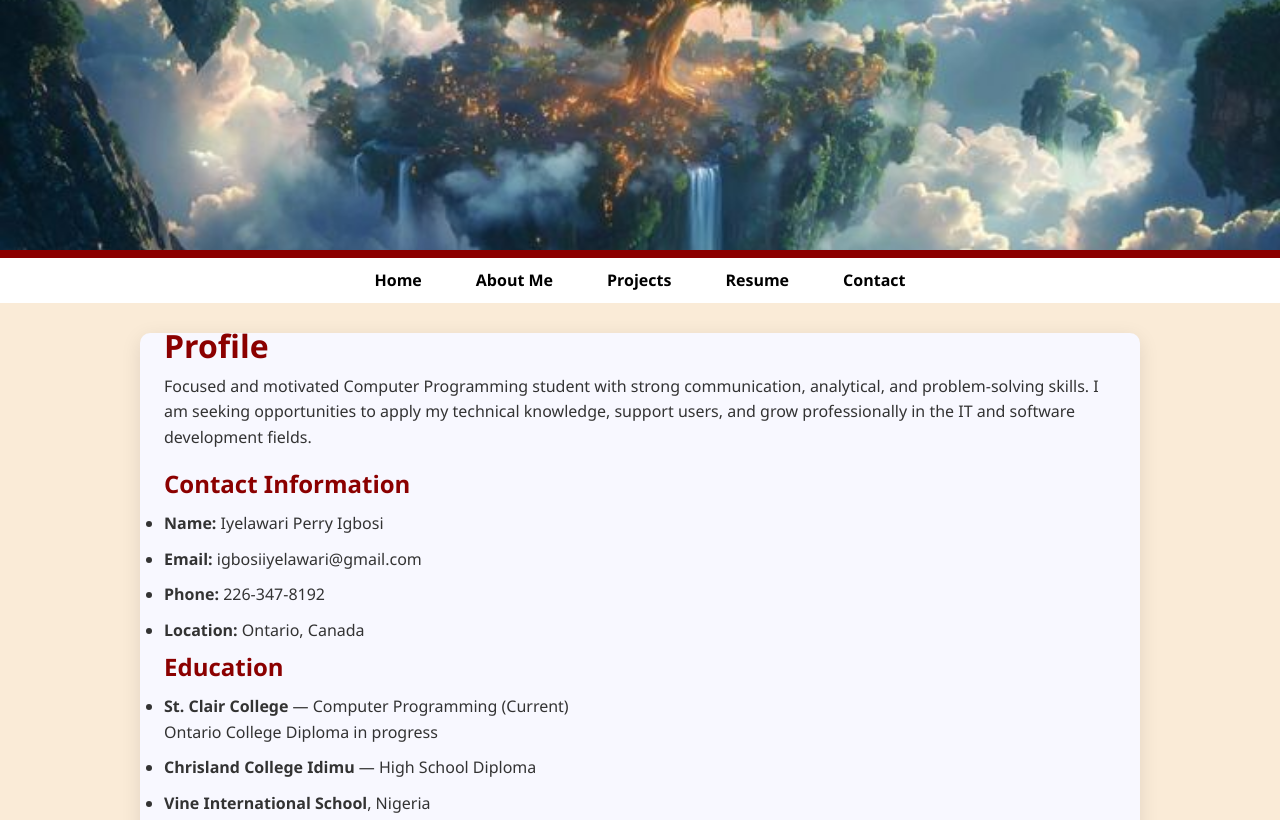
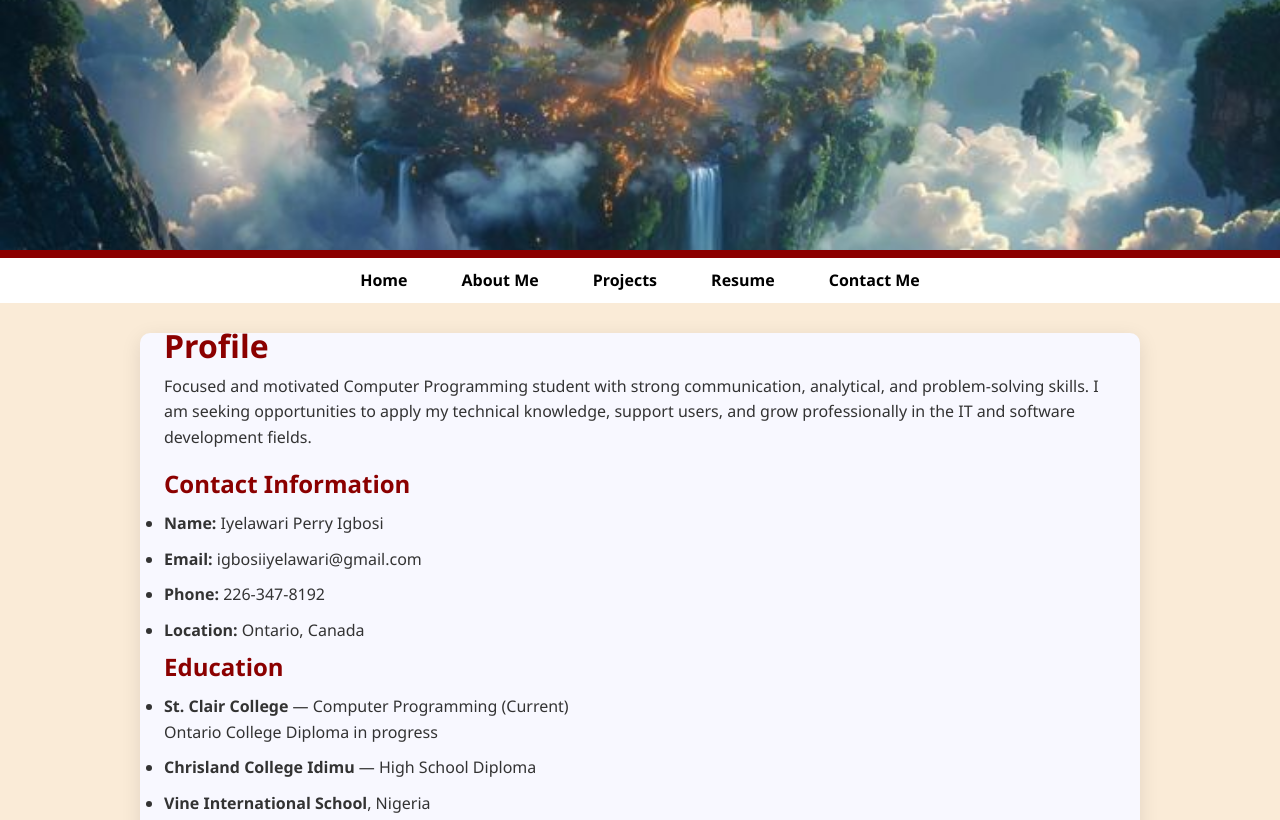
Before and after one commit to PerryIgbosi/Portfolio, a plain HTML site: page Resume.html in a window 1280 px wide. Shown: the top 820 px of the page. Drawn offline with Linux system fonts and the light colour scheme.

```diff
--- a/Resume.html
+++ b/Resume.html
@@ -22,8 +22,8 @@
           <li><a href="index.html">Home</a></li>
           <li><a href="AboutMe.html">About Me</a></li>
           <li><a href="ProjectPage.html">Projects</a></li>
-          <li><a href="Resume.html" class="active">Resume</a></li>
-          <li><a href="ContactMe.html">Contact</a></li>
+          <li><a href="Resume.html">Resume</a></li>
+          <li><a href="ContactMe.html">Contact Me</a></li>
         </ul>
       </nav>
     </header>
```
